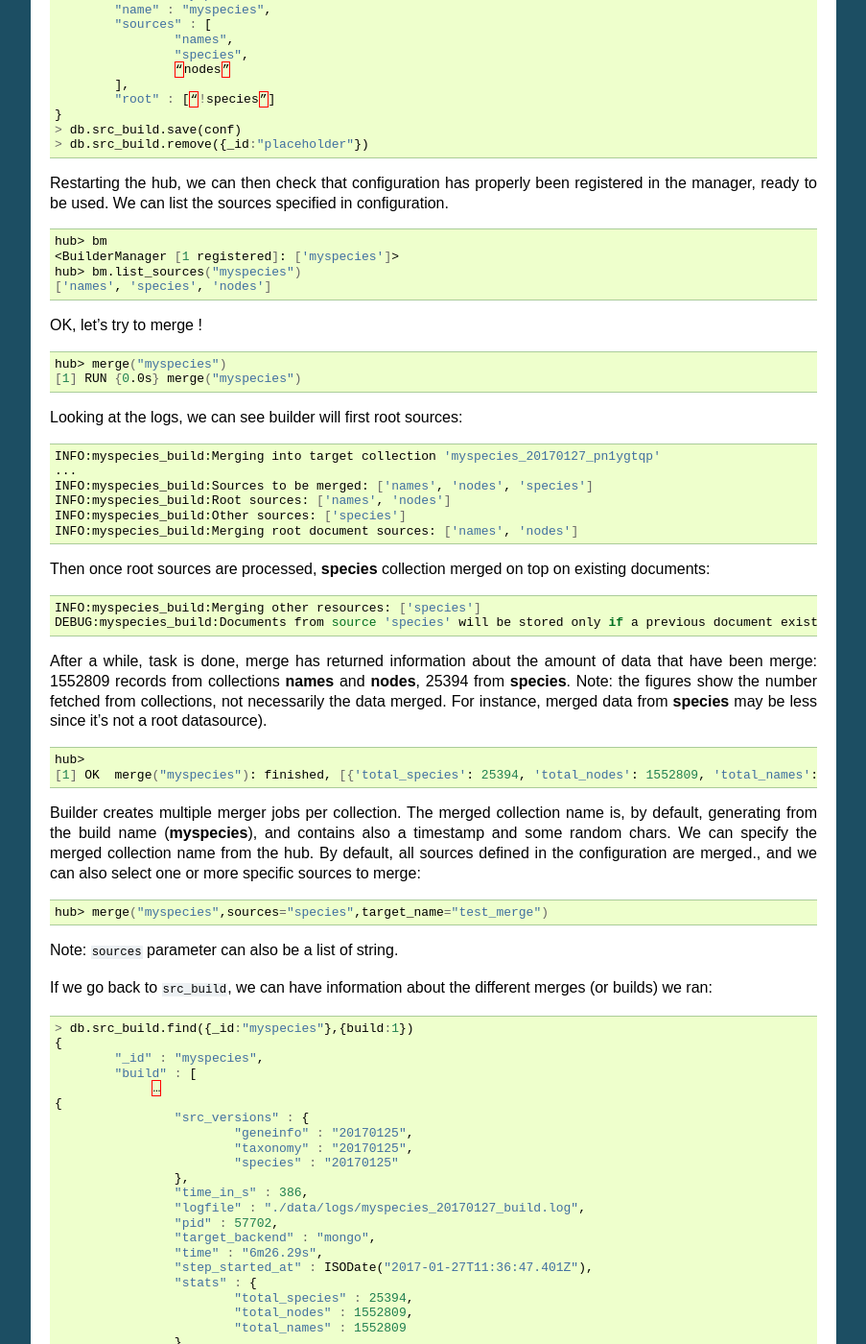
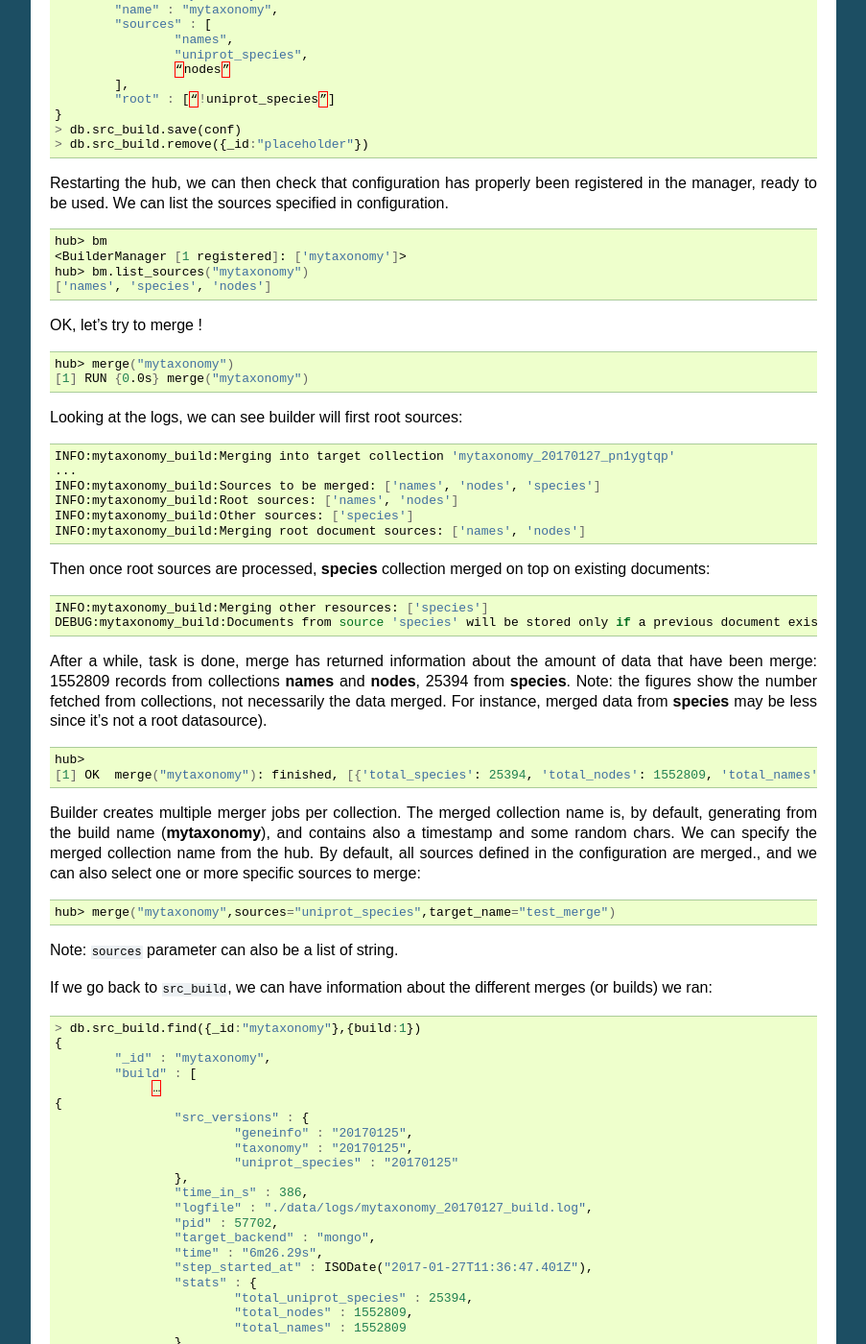
Before and after one commit to biothings/biothings.api, a Sphinx documentation site: the page built from docs/doc/hub_tutorial.rst, in a window 1280 px wide and 1400 px high, scrolled down 14305 px. Shown: the whole window at 96% size, without its empty margins (198-1101 px from the left). Built offline with Sphinx 7.4.7, drawn with Linux system fonts in a browser that asks for light colours; some of the changed text lies outside the part shown.

Commit message:
updated due to uniprot's species renaming

```diff
--- a/docs/doc/hub_tutorial.rst
+++ b/docs/doc/hub_tutorial.rst
@@ -395,7 +395,7 @@ There’s just one file to be downloaded from ftp://ftp.uniprot.org/pub/database
 Same as before, dumper will inherits FTPDumper base class. File is not compressed, so except this, this dumper will look the same.
 
 Code is available on github for further details: `ee674c55bad849b43c8514fcc6b7139423c70074 <https://github.com/SuLab/biothings.species/commit/ee674c55bad849b43c8514fcc6b7139423c70074>`_
-for the whole commit changes, and `dataload/sources/species/dumper.py <https://github.com/SuLab/biothings.species/blob/master/src/dataload/sources/species/dumper.py>`_ for the actual dumper.
+for the whole commit changes, and `dataload/sources/uniprot/dumper.py <https://github.com/SuLab/biothings.species/blob/master/src/dataload/sources/uniprot/dumper.py>`_ for the actual dumper.
 
 Gene information dumper
 =======================
@@ -644,9 +644,9 @@ Following the same guideline, we’re going to create another uploader for speci
    import biothings.dataload.uploader as uploader
    from .parser import parse_uniprot_speclist
 
-   class SpeciesUploader(uploader.BaseSourceUploader):
+   class UniprotSpeciesUploader(uploader.BaseSourceUploader):
 
-       name = "species"
+       name = "uniprot_species"
 
        def load_data(self,data_folder):
            nodes_file = os.path.join(data_folder,"speclist.txt")
@@ -656,18 +656,18 @@ Following the same guideline, we’re going to create another uploader for speci
 
 In that case, we need only one uploader, so we just define “name” (no need to define main_source here).
 
-We need to expose that uploader from the package, in `dataload/sources/species/__init__.py <https://github.com/SuLab/biothings.species/blob/master/src/dataload/sources/species/__init__.py>`_:
+We need to expose that uploader from the package, in `dataload/sources/uniprot/__init__.py <https://github.com/SuLab/biothings.species/blob/master/src/dataload/sources/uniprot/__init__.py>`_:
 
 .. code-block:: python
 
-   from .uploader import SpeciesUploader
+   from .uploader import UniprotSpeciesUploader
 
 Let’s run this through the hub. We can use the “upload” command there (though manager should trigger the upload itself):
 
 .. code:: bash
 
-   hub> upload("species")
-   [1] RUN {0.0s} upload("species")
+   hub> upload("uniprot_species")
+   [1] RUN {0.0s} upload("uniprot_species")
 
 Similar to dumpers, there are different steps we can individually call for an uploader:
 
@@ -682,13 +682,13 @@ Within the hub, we can specify these steps manually (they’re all executed by d
 
 .. code:: bash
 
-   hub> upload("species",steps="clean")
+   hub> upload("uniprot_species",steps="clean")
 
 Or using a list:
 
 .. code:: bash
 
-   hub> upload("species",steps=["data","clean"])
+   hub> upload("uniprot_species",steps=["data","clean"])
 
 Gene information uploader
 =========================
@@ -827,7 +827,7 @@ and create configuration placeholder.
 We’re going to use that template to create our own configuration:
 
 * **_id** and name are the name of the configuration (they can be different but really, _id is the one used here)...
-  We’ll set these as:  ``{“_id”:”myspecies”, “name”:”myspecies” }``.
+  We’ll set these as:  ``{“_id”:”mytaxonomy”, “name”:”mytaxonomy” }``.
 * **sources** is a list of collection names used for the merge. A element is this can also be a regular expression
   matching collection names. If we have data spread across different collection, like one collection per chromosome data,
   we could use a regex such as ``data_chr.*``. We’ll set this as:  ``{“sources”:[“names”,”species”, “nodes”]}``
@@ -848,14 +848,14 @@ The resulting document should look like this. Let’s save this in src_build (an
 
    > conf
    {
-           "_id" : "myspecies",
-           "name" : "myspecies",
+           "_id" : "mytaxonomy",
+           "name" : "mytaxonomy",
            "sources" : [
                    "names",
-                   "species",
+                   "uniprot_species",
                    “nodes”
            ],
-           "root" : [“!species”]
+           "root" : [“!uniprot_species”]
    }
    > db.src_build.save(conf)
    > db.src_build.remove({_id:"placeholder"})
@@ -866,34 +866,34 @@ We can list the sources specified in configuration.
 .. code:: bash
 
    hub> bm
-   <BuilderManager [1 registered]: ['myspecies']>
-   hub> bm.list_sources("myspecies")
+   <BuilderManager [1 registered]: ['mytaxonomy']>
+   hub> bm.list_sources("mytaxonomy")
    ['names', 'species', 'nodes']
 
 OK, let’s try to merge !
 
 .. code:: bash
 
-   hub> merge("myspecies")
-   [1] RUN {0.0s} merge("myspecies")
+   hub> merge("mytaxonomy")
+   [1] RUN {0.0s} merge("mytaxonomy")
 
 Looking at the logs, we can see builder will first root sources:
 
 .. code:: bash
 
-   INFO:myspecies_build:Merging into target collection 'myspecies_20170127_pn1ygtqp'
+   INFO:mytaxonomy_build:Merging into target collection 'mytaxonomy_20170127_pn1ygtqp'
    ...
-   INFO:myspecies_build:Sources to be merged: ['names', 'nodes', 'species']
-   INFO:myspecies_build:Root sources: ['names', 'nodes']
-   INFO:myspecies_build:Other sources: ['species']
-   INFO:myspecies_build:Merging root document sources: ['names', 'nodes']
+   INFO:mytaxonomy_build:Sources to be merged: ['names', 'nodes', 'species']
+   INFO:mytaxonomy_build:Root sources: ['names', 'nodes']
+   INFO:mytaxonomy_build:Other sources: ['species']
+   INFO:mytaxonomy_build:Merging root document sources: ['names', 'nodes']
 
 Then once root sources are processed, **species** collection merged on top on existing documents:
 
 .. code:: bash
 
-   INFO:myspecies_build:Merging other resources: ['species']
-   DEBUG:myspecies_build:Documents from source 'species' will be stored only if a previous document exists with same _id
+   INFO:mytaxonomy_build:Merging other resources: ['species']
+   DEBUG:mytaxonomy_build:Documents from source 'species' will be stored only if a previous document exists with same _id
 
 After a while, task is done, merge has returned information about the amount of data that have been merge: 1552809 records
 from collections **names** and **nodes**, 25394 from **species**. Note: the figures show the number fetched from collections,
@@ -902,15 +902,15 @@ not necessarily the data merged. For instance, merged data from **species** may
 .. code:: bash
 
    hub>
-   [1] OK  merge("myspecies"): finished, [{'total_species': 25394, 'total_nodes': 1552809, 'total_names': 1552809}]
+   [1] OK  merge("mytaxonomy"): finished, [{'total_species': 25394, 'total_nodes': 1552809, 'total_names': 1552809}]
 
-Builder creates multiple merger jobs per collection. The merged collection name is, by default, generating from the build name (**myspecies**),
+Builder creates multiple merger jobs per collection. The merged collection name is, by default, generating from the build name (**mytaxonomy**),
 and contains also a timestamp and some random chars. We can specify the merged collection name from the hub. By default, all sources defined
 in the configuration are merged., and we can also select one or more specific sources to merge:
 
 .. code:: bash
 
-   hub> merge("myspecies",sources="species",target_name="test_merge")
+   hub> merge("mytaxonomy",sources="uniprot_species",target_name="test_merge")
 
 Note: ``sources`` parameter can also be a list of string.
 
@@ -918,47 +918,47 @@ If we go back to ``src_build``, we can have information about the different merg
 
 .. code:: javascript
 
-   > db.src_build.find({_id:"myspecies"},{build:1})
+   > db.src_build.find({_id:"mytaxonomy"},{build:1})
    {
-           "_id" : "myspecies",
+           "_id" : "mytaxonomy",
            "build" : [
    		…
    {
                    "src_versions" : {
                            "geneinfo" : "20170125",
                            "taxonomy" : "20170125",
-                           "species" : "20170125"
+                           "uniprot_species" : "20170125"
                    },
                    "time_in_s" : 386,
-                   "logfile" : "./data/logs/myspecies_20170127_build.log",
+                   "logfile" : "./data/logs/mytaxonomy_20170127_build.log",
                    "pid" : 57702,
                    "target_backend" : "mongo",
                    "time" : "6m26.29s",
                    "step_started_at" : ISODate("2017-01-27T11:36:47.401Z"),
                    "stats" : {
-                           "total_species" : 25394,
+                           "total_uniprot_species" : 25394,
                            "total_nodes" : 1552809,
                            "total_names" : 1552809
                    },
                    "started_at" : ISODate("2017-01-27T11:30:21.114Z"),
                    "status" : "success",
-                   "target_name" : "myspecies_20170127_pn1ygtqp",
+                   "target_name" : "mytaxonomy_20170127_pn1ygtqp",
                    "step" : "post-merge",
                    "sources" : [
-                           "species"
+                           "uniprot_species"
                    ]
            }
 
-We can see the merged collection (auto-generated) is **myspecies_20170127_pn1ygtqp**.
+We can see the merged collection (auto-generated) is **mytaxonomy_20170127_pn1ygtqp**.
 Let’s have a look at the content (remember, collection is in target database, not in src):
 
 .. code:: javascript
 
    > use dev_speciesdoc
    switched to db dev_speciesdoc
-   > db.myspecies_20170127_pn1ygtqp.count()
+   > db.mytaxonomy_20170127_pn1ygtqp.count()
    1552809
-   > db.myspecies_20170127_pn1ygtqp.find({_id:9606})
+   > db.mytaxonomy_20170127_pn1ygtqp.find({_id:9606})
    {
            "_id" : 9606,
            "rank" : "species",
@@ -1048,7 +1048,7 @@ First we get a builder instance from the manager:
 
 .. code:: bash
 
-   hub> builder = bm["myspecies"]
+   hub> builder = bm["mytaxonomy"]
    hub> builder
    <biothings.databuild.builder.DataBuilder object at 0x7f278aecf400>
 
@@ -1079,13 +1079,13 @@ Oops, cache isn’t loaded yet, we have to do it manually here (but it’s done
 OK, it’s ready. Let’s now talk more about the mapper’s name. A mapper can applied to different sources, and we have to define
 which sources’ data should go through that mapper. In our case, we want **names** and **species** collection’s data to go through.
 In order to do that, we have to instruct the uploader with a special attribute.
-Let’s modify `dataload.sources.species.uploader.SpeciesUploader <https://github.com/SuLab/biothings.species/blob/master/src/dataload/sources/species/uploader.py>`_ class
+Let’s modify `dataload.sources.species.uploader.UniprotSpeciesUploader <https://github.com/SuLab/biothings.species/blob/master/src/dataload/sources/uniprot/uploader.py>`_ class
 
 .. code-block:: python
 
-   class SpeciesUploader(uploader.BaseSourceUploader):
+   class UniprotSpeciesUploader(uploader.BaseSourceUploader):
 
-       name = "species"
+       name = "uniprot_species"
        __metadata__ = {"mapper" : 'has_gene'}
 
 ``__metadata__`` dictionary is going to be used to create a master document. That document is stored in src_master collection (we talked about it earlier).
@@ -1104,17 +1104,17 @@ or directly tell the hub to only process master steps:
 
 .. code:: bash
 
-   hub> upload("species",steps="master")
-   [1] RUN {0.0s} upload("species",steps="master")
+   hub> upload("uniprot_species",steps="master")
+   [1] RUN {0.0s} upload("uniprot_species",steps="master")
    hub> upload("taxonomy.names",steps="master")
-   [1] OK  upload("species",steps="master"): finished, [None]
+   [1] OK  upload("uniprot_species",steps="master"): finished, [None]
    [2] RUN {0.0s} upload("taxonomy.names",steps="master")
 
 (you’ll notice for taxonomy, we only trigger upload for sub-source **names**, using "dot-notation", corresponding to "main_source.name". Let’s now have a look at those master documents:
 
 .. code:: javascript
 
-   > db.src_master.find({_id:{$in:["species","names"]}})
+   > db.src_master.find({_id:{$in:["uniprot_species","names"]}})
    {
            "_id" : "names",
            "name" : "names",
@@ -1125,8 +1125,8 @@ or directly tell the hub to only process master steps:
            }
    }
    {
-           "_id" : "species",
-           "name" : "species",
+           "_id" : "uniprot_species",
+           "name" : "uniprot_species",
            "timestamp" : ISODate("2017-01-26T16:21:19.414Z"),
            "mapper" : "has_gene",
            "mapping" : {
@@ -1138,17 +1138,17 @@ We have our ``mapper`` key stored. We can now trigger a new merge (we specify th
 
 .. code:: bash
 
-   hub> merge("myspecies",target_name="myspecies_test")
-   [3] RUN {0.0s} merge("myspecies",target_name="myspecies_test")
+   hub> merge("mytaxonomy",target_name="mytaxonomy_test")
+   [3] RUN {0.0s} merge("mytaxonomy",target_name="mytaxonomy_test")
 
 In the logs, we can see our mapper has been detected and is used:
 
 .. code:: bash
 
-   INFO:myspecies_build:Creating merger job #1/16, to process 'names' 100000/1552809 (6.4%)
-   INFO:myspecies_build:Found mapper '<databuild.mapper.HasGeneMapper object at 0x7f47ef3bbac8>' for source 'names'
-   INFO:myspecies_build:Creating merger job #1/1, to process 'species' 25394/25394 (100.0%)
-   INFO:myspecies_build:Found mapper '<databuild.mapper.HasGeneMapper object at 0x7f47ef3bbac8>' for source 'species'
+   INFO:mytaxonomy_build:Creating merger job #1/16, to process 'names' 100000/1552809 (6.4%)
+   INFO:mytaxonomy_build:Found mapper '<databuild.mapper.HasGeneMapper object at 0x7f47ef3bbac8>' for source 'names'
+   INFO:mytaxonomy_build:Creating merger job #1/1, to process 'species' 25394/25394 (100.0%)
+   INFO:mytaxonomy_build:Found mapper '<databuild.mapper.HasGeneMapper object at 0x7f47ef3bbac8>' for source 'species'
 
 Once done, we can query the merged collection to check the data:
 
@@ -1156,7 +1156,7 @@ Once done, we can query the merged collection to check the data:
 
    > use dev_speciesdoc
    switched to db dev_speciesdoc
-   > db.myspecies_test.find({_id:9606})
+   > db.mytaxonomy_test.find({_id:9606})
    {
            "_id" : "9606",
            "has_gene" : true,
@@ -1295,8 +1295,8 @@ Note: ``post_merge`` actually runs within a thread, so any calls here won’t bl
 Let’s run this on our merged collection. We don’t want to merge everything again, so we specify the step we’re interested in and
 the actual merged collection (``target_name``)
 
-hub> merge("myspecies",steps="post",target_name="myspecies_test")
-[1] RUN {0.0s} merge("myspecies",steps="post",target_name="myspecies_test")
+hub> merge("mytaxonomy",steps="post",target_name="mytaxonomy_test")
+[1] RUN {0.0s} merge("mytaxonomy",steps="post",target_name="mytaxonomy_test")
 
 After a while, process is done. We can test our updated data:
 
@@ -1304,7 +1304,7 @@ After a while, process is done. We can test our updated data:
 
    > use dev_speciesdoc
    switched to db dev_speciesdoc
-   > db.myspecies_test.find({_id:9606})
+   > db.mytaxonomy_test.find({_id:9606})
    {
            "_id" : 9606,
            "taxid" : 9606,
```
Also changed, not shown: other parts of docs/doc/hub_tutorial.rst (+15 -15 lines).
